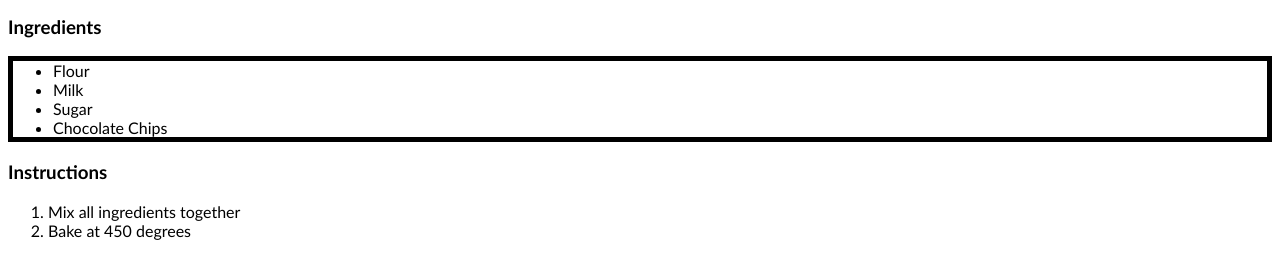
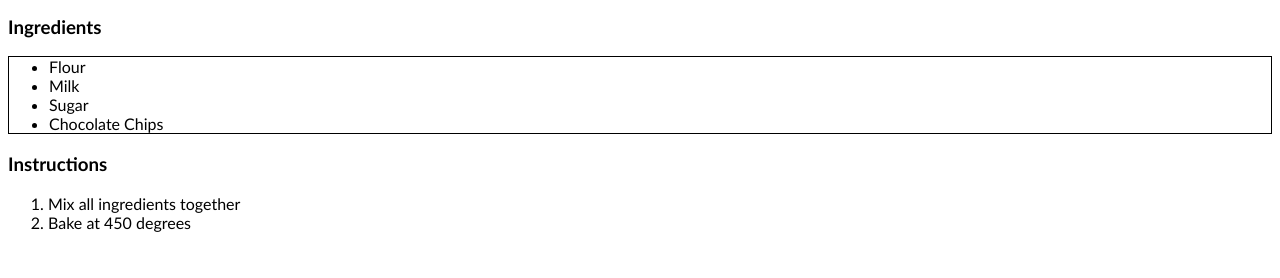
Before and after one commit to aagothmann/html-practice, a plain HTML site: page index.html in a window 1280 px wide. Shown: the part 472-750 px from the top of the page. Drawn offline with Linux system fonts and the light colour scheme.

Commit message:
Update Styles.CSS

```diff
--- a/Styles.CSS
+++ b/Styles.CSS
@@ -3,5 +3,5 @@ body {
 }
 
 ul {
-  border: 5px black solid
+  border: 1px black solid
 }
```
